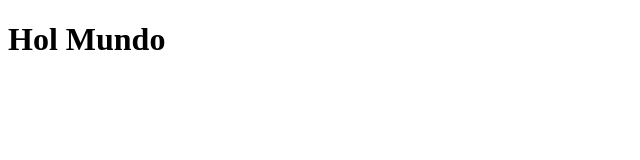
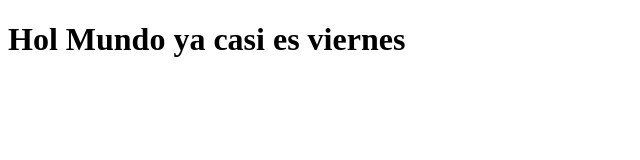
Before and after one commit to SergioCano21/App1, a plain HTML site: page index.html in a window 1280 px wide. Shown: the whole page, without its empty margins (0-640 px from the left). Drawn offline with Linux system fonts and the light colour scheme.

Commit message:
Segundo Commit

```diff
--- a/index.html
+++ b/index.html
@@ -6,6 +6,6 @@
     <title>Document</title>
 </head>
 <body>
-    <h1>Hol Mundo</h1>
+    <h1>Hol Mundo ya casi es viernes</h1>
 </body>
 </html>
```
